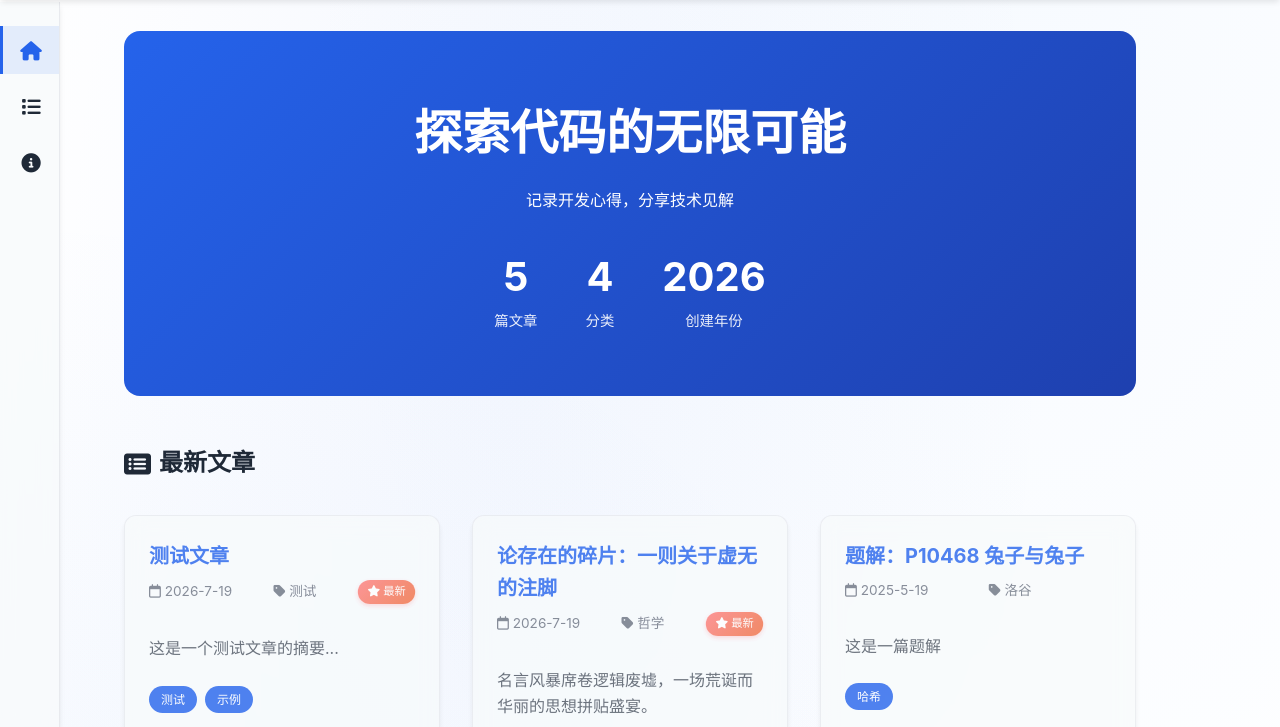
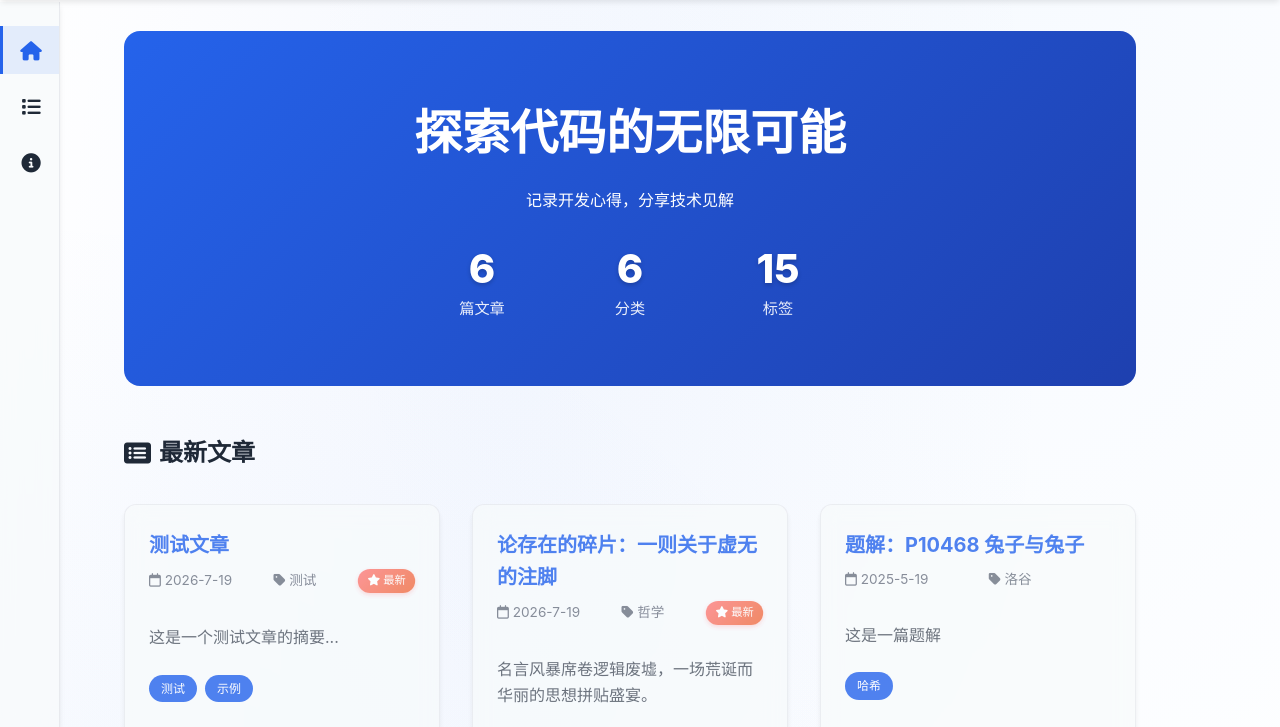
Before and after one commit to xiaowenxu-qwq/xiaowenxu-qwq.github.io, a plain HTML site: page index.html in a window 1280 px wide. Shown: the part 73-800 px from the top of the page. Drawn offline with nearby package versions, Linux system fonts and the light colour scheme.

Commit message:
“update”

```diff
--- a/index.html
+++ b/index.html
@@ -86,18 +86,19 @@
         <section id="home" class="hero">
             <h1>探索代码的无限可能</h1>
             <p>记录开发心得，分享技术见解</p>
+            <!-- ✅ 修改：统计项改为动态ID，移除写死的创建年份，新增标签统计 -->
             <div class="stats">
                 <div class="stat-item">
-                    <span class="stat-number">5</span>
+                    <span class="stat-number" id="home-stat-articles">0</span>
                     <span class="stat-label">篇文章</span>
                 </div>
                 <div class="stat-item">
-                    <span class="stat-number">4</span>
+                    <span class="stat-number" id="home-stat-categories">0</span>
                     <span class="stat-label">分类</span>
                 </div>
                 <div class="stat-item">
-                    <span class="stat-number">2026</span>
-                    <span class="stat-label">创建年份</span>
+                    <span class="stat-number" id="home-stat-tags">0</span>
+                    <span class="stat-label">标签</span>
                 </div>
             </div>
         </section>
--- a/js/main.js
+++ b/js/main.js
@@ -59,8 +59,9 @@ document.addEventListener('DOMContentLoaded', () => {
         console.error('❌ 渲染过程中发生错误:', err);
     }
 
-    // 新增：渲染个人中心统计
-    renderProfileStats();
+    // 统计渲染
+    renderProfileStats(); // 个人中心统计
+    initHomeStats(); // ✅ 新增：首页统计
 
     createProgressBar();
     createBackToTopButton();
@@ -420,7 +421,8 @@ function createBackToTopButton() {
     document.body.appendChild(backToTopBtn);
 }
 
-// ===== 新增：个人中心统计渲染 =====
+// ===== 统计渲染相关 =====
+// 个人中心统计渲染
 function renderProfileStats() {
     const articlesEl = document.getElementById('statArticles');
     const categoriesEl = document.getElementById('statCategories');
@@ -434,6 +436,35 @@ function renderProfileStats() {
     animateNum(tagsEl, tags.length);
 }
 
+// ✅ 新增：首页统计渲染
+function initHomeStats() {
+    const articlesEl = document.getElementById('home-stat-articles');
+    const categoriesEl = document.getElementById('home-stat-categories');
+    const tagsEl = document.getElementById('home-stat-tags');
+
+    // 不在首页则不执行
+    if (!articlesEl) return;
+
+    // 计算统计数据
+    const categories = new Set();
+    allPosts.forEach(post => {
+        if (post.category) categories.add(post.category);
+    });
+
+    const tags = new Set();
+    allPosts.forEach(post => {
+        if (Array.isArray(post.tags)) {
+            post.tags.forEach(tag => tags.add(tag));
+        }
+    });
+
+    // 执行数字滚动动画
+    animateNum(articlesEl, allPosts.length);
+    animateNum(categoriesEl, categories.size);
+    animateNum(tagsEl, tags.size);
+}
+
+// 数字滚动动画
 function animateNum(el, target) {
     if (!el) return;
     if (target === 0) {
--- a/style.css
+++ b/style.css
@@ -311,26 +311,44 @@ body {
     margin-bottom: 1rem;
 }
 
-.stats {
+/* ✅ 新增：首页统计样式优化（适配夜间模式+响应式） */
+.hero .stats {
     display: flex;
     justify-content: center;
-    gap: 3rem;
+    gap: clamp(2rem, 5vw, 3rem);
     margin-top: 2rem;
+    flex-wrap: wrap;
 }
 
-.stat-item {
+.hero .stat-item {
     display: flex;
     flex-direction: column;
+    align-items: center;
+    min-width: 100px;
 }
 
-.stat-number {
-    font-size: 2.5rem;
-    font-weight: bold;
+.hero .stat-number {
+    font-size: clamp(2rem, 5vw, 2.5rem);
+    font-weight: 800;
+    text-shadow: 0 2px 4px rgba(0, 0, 0, 0.2);
+    line-height: 1.2;
 }
 
-.stat-label {
-    font-size: 0.9rem;
-    opacity: 0.9;
+.hero .stat-label {
+    font-size: 0.95rem;
+    color: rgba(255, 255, 255, 0.9);
+    margin-top: 0.25rem;
+    font-weight: 500;
+}
+
+/* 小屏幕适配 */
+@media (max-width: 480px) {
+    .hero .stats {
+        gap: 1.5rem;
+    }
+    .hero .stat-item {
+        min-width: 80px;
+    }
 }
 
 .posts-section h2 {
@@ -914,13 +932,11 @@ body {
 
 /* ===== 个人中心美化样式（完美适配日夜模式）===== */
 .profile-card {
-    /* 用全局卡片背景变量，自动适配日夜模式 */
     background: var(--card-bg);
     backdrop-filter: blur(12px);
     -webkit-backdrop-filter: blur(12px);
     border-radius: 20px;
     padding: 2.5rem;
-    /* 用全局边框变量 */
     border: 1px solid var(--border-color);
     box-shadow: var(--shadow);
     transition: var(--transition);
@@ -945,19 +961,16 @@ body {
     height: 120px;
     border-radius: 50%;
     object-fit: cover;
-    /* 头像边框用全局变量，夜间模式自动适配 */
     border: 4px solid rgba(255, 255, 255, 0.6);
     box-shadow: 0 4px 15px rgba(0,0,0,0.1);
     transition: transform 0.3s ease;
 }
-/* 夜间模式：头像边框调整为半透明白色，避免突兀 */
 .dark-theme .profile-avatar {
     border-color: rgba(255, 255, 255, 0.2);
 }
 .profile-avatar:hover {
     transform: scale(1.05);
 }
-/* 在线状态徽章：边框跟随卡片背景，不会出现白边 */
 .online-badge {
     position: absolute;
     bottom: 8px;
@@ -973,14 +986,12 @@ body {
 .profile-meta {
     flex: 1;
 }
-/* 用户名用全局文字变量，自动适配日夜模式 */
 .profile-name {
     font-size: 1.8rem;
     font-weight: 700;
     color: var(--text-color);
     margin: 0 0 0.5rem 0;
 }
-/* 简介文字：日间用灰色，夜间调亮避免看不清 */
 .profile-bio {
     color: #6b7280;
     margin: 0 0 1rem 0;
@@ -998,7 +1009,6 @@ body {
     width: 36px;
     height: 36px;
     border-radius: 50%;
-    /* 社交按钮用主色半透明背景，自动适配 */
     background: rgba(37, 99, 235, 0.1);
     color: var(--primary-color);
     display: flex;
@@ -1011,7 +1021,6 @@ body {
     color: #fff;
     transform: translateY(-2px);
 }
-/* 夜间模式：社交按钮背景加深 */
 .dark-theme .profile-social a {
     background: rgba(59, 130, 246, 0.15);
 }
@@ -1027,7 +1036,6 @@ body {
 .profile-stats .stat-item {
     text-align: center;
 }
-/* 统计数字用主色变量，日夜模式自动切换 */
 .profile-stats .stat-num {
     display: block;
     font-size: 1.8rem;
@@ -1035,7 +1043,6 @@ body {
     color: var(--primary-color);
     transition: all 0.5s ease;
 }
-/* 统计标签：日间灰色，夜间调亮 */
 .profile-stats .stat-label {
     font-size: 0.85rem;
     color: #6b7280;
@@ -1068,7 +1075,6 @@ body {
     transform: scale(1.05);
 }
 .action-btn.secondary {
-    /* 次要按钮用主色半透明，自动适配 */
     background: rgba(37, 99, 235, 0.1);
     color: var(--primary-color);
 }
@@ -1076,7 +1082,6 @@ body {
     background: rgba(37, 99, 235, 0.2);
     transform: scale(1.05);
 }
-/* 夜间模式：次要按钮背景加深 */
 .dark-theme .action-btn.secondary {
     background: rgba(59, 130, 246, 0.15);
 }
@@ -1084,7 +1089,6 @@ body {
     background: rgba(59, 130, 246, 0.25);
 }
 
-/* 移动端适配 */
 @media (max-width: 768px) {
     .profile-top {
         flex-direction: column;
```
